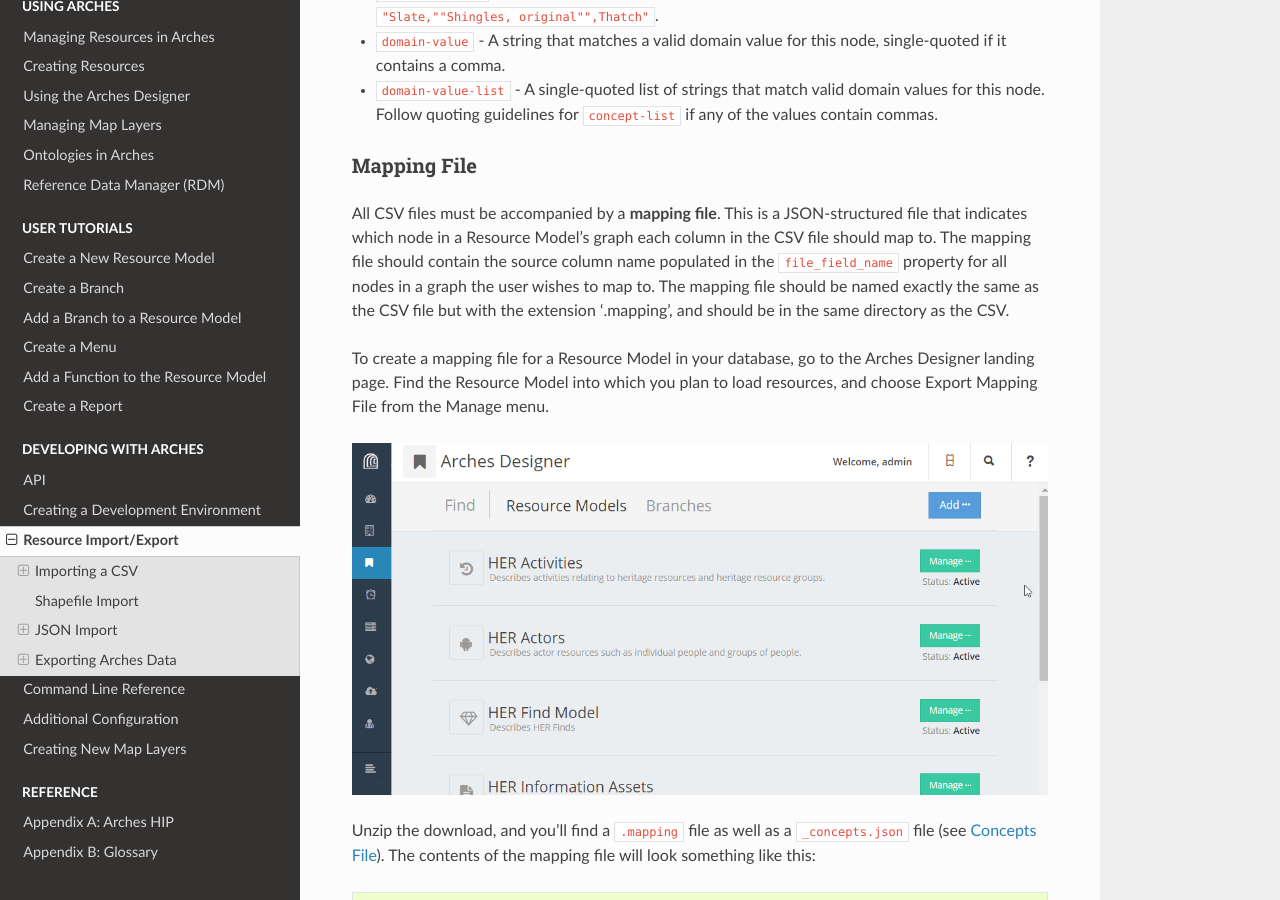
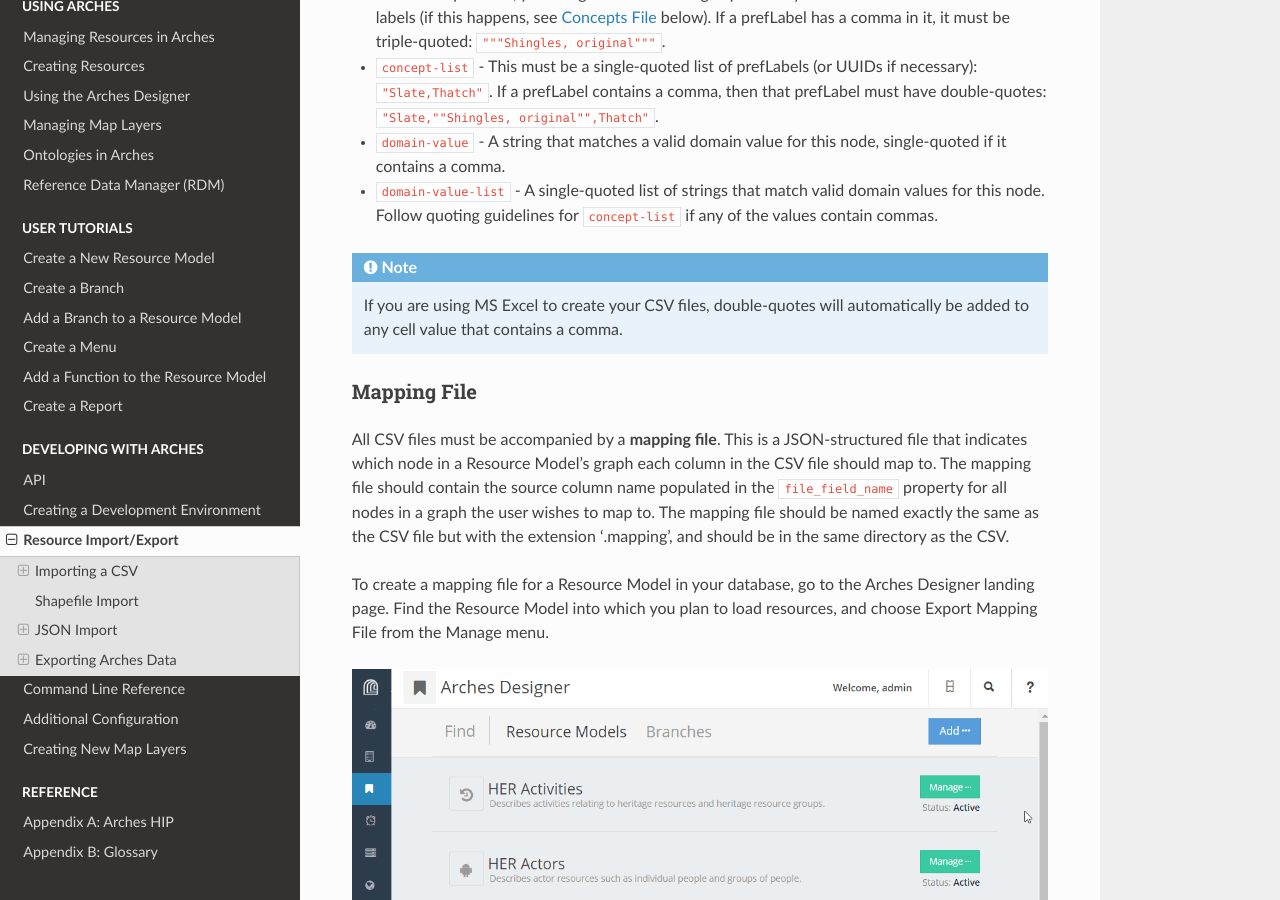
Before and after one commit to archesproject/arches-docs, a Sphinx documentation site: the page built from docs/import-export.txt, in a window 1280 px wide and 900 px high, scrolled down 2442 px. Built offline with Sphinx 7.4.7 and the Read the Docs theme 2.0.0, drawn with Linux system fonts in a browser that asks for light colours; some of the changed text lies outside the part shown.

Commit message:
#4 and note about double-quotes being added to ms excel output

```diff
--- a/docs/import-export.txt
+++ b/docs/import-export.txt
@@ -16,6 +16,8 @@
 #. Modify the mapping file to reference your CSV
 #. Populate the CSV with your data
 #. Import the CSV using the `import_business_data <https://github.com/archesproject/arches/wiki/Command-Line-Reference#importexport-commands>`_ command.
+
+.. note:: Your CSV should be encoded into UTF-8. `These steps <https://help.surveygizmo.com/help/encode-an-excel-file-to-utf-8-or-utf-16>`_ will help you if you are using MS Excel.
 
 CSV File Requirements
 ---------------------
@@ -92,6 +94,8 @@
 * ``concept-list`` - This must be a single-quoted list of prefLabels (or UUIDs if necessary): ``"Slate,Thatch"``. If a prefLabel contains a comma, then that prefLabel must have double-quotes: ``"Slate,""Shingles, original"",Thatch"``.
 * ``domain-value`` - A string that matches a valid domain value for this node, single-quoted if it contains a comma.
 * ``domain-value-list`` - A single-quoted list of strings that match valid domain values for this node. Follow quoting guidelines for ``concept-list`` if any of the values contain commas.
+
+.. note:: If you are using MS Excel to create your CSV files, double-quotes will automatically be added to any cell value that contains a comma.
 
 Mapping File
 ------------
```
